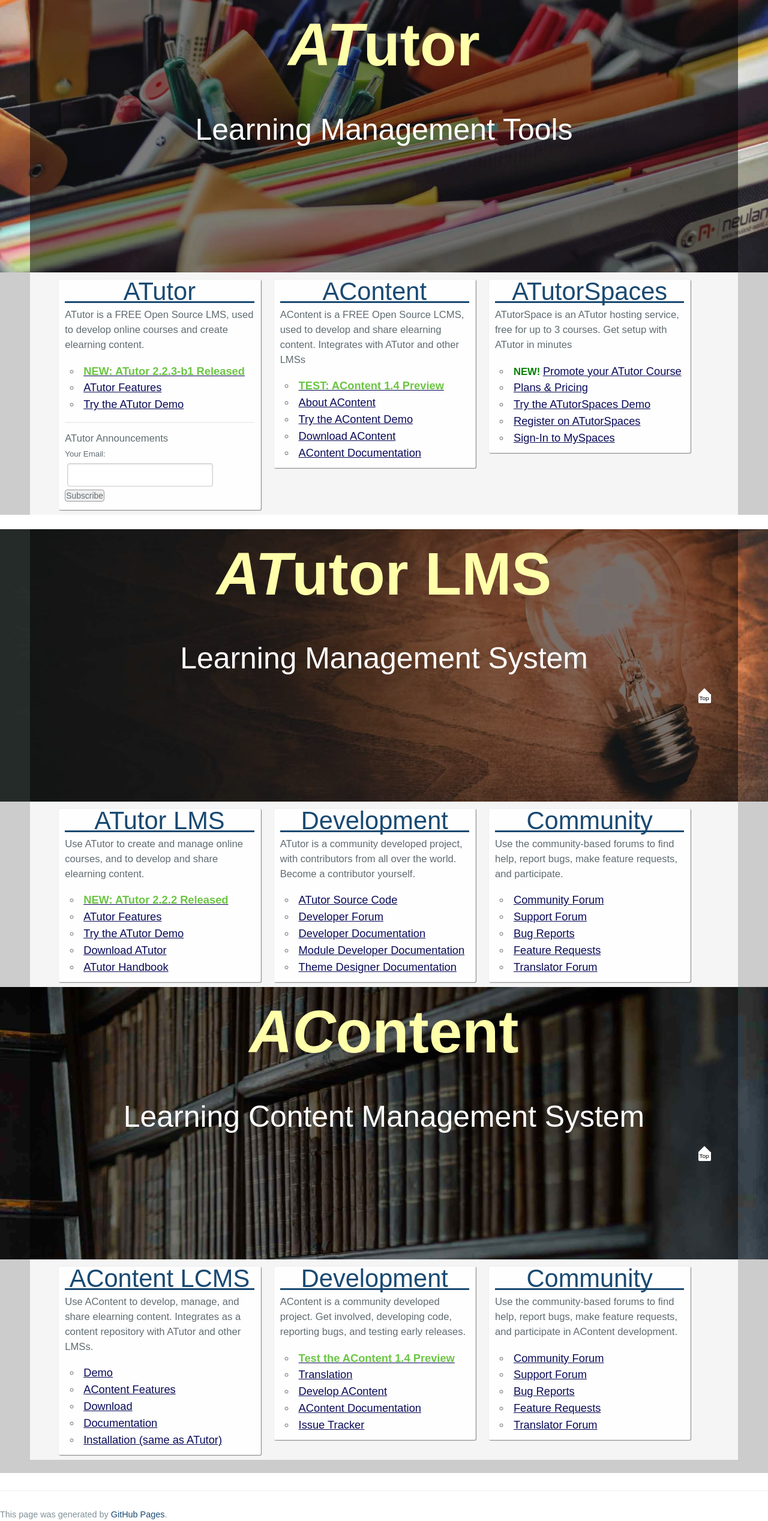
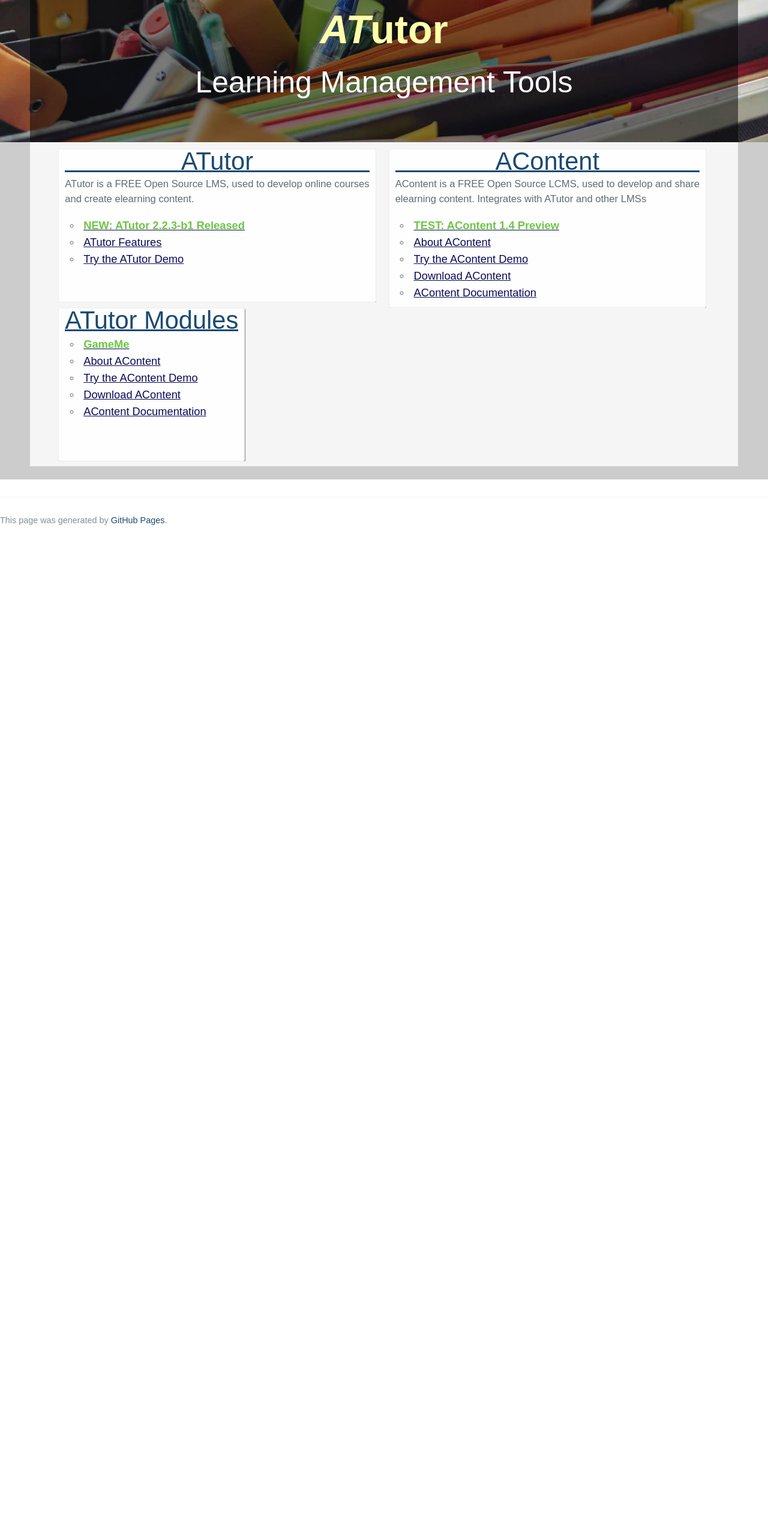
Before and after one commit to atutor/atutor.github.io, a PHP site: page /_site/index.html in a window 1280 px wide. Shown: the whole page at 60% size. After the commit the page ends 875 px from the top, so only its background shows below. Run offline with PHP 8.4, Linux system fonts and the light colour scheme.

Commit message:
design ideas for home page

```diff
--- a/_config.yml
+++ b/_config.yml
@@ -1,3 +1,4 @@
 theme: jekyll-theme-cayman
 plugins_dir: jekyll-github-metadata
 github: [metadata]
+repository: atutor/atutor.github.io
--- a/_site/assets/css/style.css
+++ b/_site/assets/css/style.css
@@ -324,6 +324,8 @@ a:hover { text-decoration: underline; }
 .project-tagline { background-color: rgba(0, 0, 0, 0.5); }
 
 .main-content { max-width: 100%; padding: 0; }
+
+.main-content h2 { margin: 0; }
 
 /*
 atutor.ca main styles
@@ -703,7 +705,7 @@ table.support { width: 90%; margin-left: auto; margin-right: auto; }
 
 .cd-container { width: 95%; margin-left: auto; margin-right: auto; /*border:thin solid red;*/ height: auto; padding: .2em; }
 
-.home-splash { height: auto; width: 27vw; margin-left: .5vw; margin-right: .5vw; float: left; font-size: 1.3vw; /* border:thin solid black; */ }
+.home-splash { height: 100%; width: 42vw; margin-left: .5vw; margin-right: .5vw; float: left; font-size: 1.3vw; display: block; overflow: auto; /* border:thin solid black; */ }
 
 .home-splash ul > li > ul > li > a:link { text-decoration: underline; color: #090A59; font-size: 1.1em; }
 
@@ -805,11 +807,11 @@ main { margin-top: 1.8em; overflow: visible; }
 
 #splash-links a:hover, #splash-links a:focus { background-color: rgba(0, 0, 0, 0.5); }
 
-.tpbg { background-color: rgba(0, 0, 0, 0.5); background-position: center; height: 35.5vw; width: 92.2%; margin-left: auto; margin-right: auto; border: thick sold black; }
+.tpbg { background-color: rgba(0, 0, 0, 0.5); background-position: center; height: 18.5vw; width: 92.2%; margin-left: auto; margin-right: auto; border: thick sold black; }
 
-.tpbg h1 { font-size: 5em; text-align: center; font-weight: 700; }
+.tpbg h1 { font-size: 3.5em; text-align: center; font-weight: 700; }
 
-.tpbg h2 { font-size: 3em; text-align: center; font-weight: 700; color: white; }
+.tpbg h2 { font-size: 2.5em; text-align: center; font-weight: 700; color: white; }
 
 .clbg { background-color: rgba(255, 255, 255, 0.8); background-position: center; /* height:44.5vh; */ min-height: 12vw; width: 92.2%; margin-left: auto; margin-right: auto; padding-top: .5em; padding-bottom: .5em; overflow: auto; }
 
@@ -817,13 +819,13 @@ main { margin-top: 1.8em; overflow: visible; }
 
 .clbg h2 { font-size: 2.5em; text-align: center; font-weight: 500; }
 
-.cd-fixed-bg { font-size: 1.3vw; background-size: cover; background-attachment: fixed; background-repeat: no-repeat; background-position: center center; background-color: #eeeeee; min-height: 27vw; }
+.cd-fixed-bg { font-size: 1.3vw; background-size: cover; background-attachment: fixed; background-repeat: no-repeat; background-position: center center; background-color: #eeeeee; /* min-height: 27vw;     	*/ }
 
 .cd-fixed-bg2 { width: 100%; font-size: 1.3vw; background-size: cover; background-attachment: fixed; background-repeat: no-repeat; background-position: center center; height: 100%; }
 
 .cd-fixed-bg h2 { font-size: 3em; font-weight: 500; }
 
-.cd-fixed-bg h1 { margin: 0; font-size: 6em; text-align: center; font-weight: 700; }
+.cd-fixed-bg h1 { margin: 0; font-size: 4em; text-align: center; font-weight: 700; }
 
 .cd-fixed-bg.cd-bg-1 { /* background-image: url("images/backgrounds/cd-background-15.jpg");*/ background-image: url("/images/background1.jpg"); min-height: 100%; }
 
--- a/_site/index.html
+++ b/_site/index.html
@@ -49,13 +49,6 @@
 		        <li><a href="/atutor/features.php">ATutor Features</a></li>
 		        <li><a href="/atutor/demo.php">Try the ATutor Demo</a></li>
 		        </ul>
-		        <hr />
-		        ATutor Announcements
-                <form action="/promo/subscribe.php" method="post">
-                    <small><label for="promoemail">Your Email:</label></small> <input type="text" class="input" name="email" id="promoemail"/>
-                    <input type="submit" class="submit" name="submit" value="Subscribe" />
-                </form>
-
 		      </li>
 		      </ul>
 		    </div>
@@ -73,140 +66,27 @@
 		      </li>
 		      </ul>
 		    </div>
-		    <div class="home-splash">
-		    <ul>
-		      <li><h2><a href="https://www.atutorspaces.com" class="splash-link" target="atsp">ATutorSpaces</a> </h2>
-		      <hr class="home-line" />
-		      <p>ATutorSpace is an ATutor hosting service, free for up to 3 courses. Get setup with ATutor in minutes </p>
-		      <ul><li><span style="color:green;font-weight:700;">NEW!</span> <a href="https://www.atutorspaces.com/courses.php" target="atsp">Promote your ATutor Course</a></li>
-		        <li><a href="https://www.atutorspaces.com/plans.php" target="atsp">Plans & Pricing</a></li>
-		        <li><a href="https://www.atutorspaces.com/demo.php" target="atsp">Try the ATutorSpaces Demo</a></li>
-		        <li><a href="https://www.atutorspaces.com/my/register.php" target="atsp">Register on ATutorSpaces</a></li>
-                <li><a href="https://www.atutorspaces.com/my/sign-in.php" target="atsp">Sign-In to MySpaces</a></li>
-		      </ul>
-		      </li>
-		      </ul>
-		    </div>
-	  </div>
-		</div>
-	</div>
-	<br style="float:left; clear:both;" />
-	<div class="cd-fixed-bg cd-bg-2">
-	<a id="atutor"></a>
-	<div class="tpbg">
-		<h1><em>AT</em>utor LMS</h1>
-	    <h2>Learning Management System</h2>
-	    <div class="to_top"><a href="#top" class="up-arrow">Top</a></div>
-    </div>
-	</div>
-		<div class="cd-scrolling-bg cd-color-3">
-		<div class="clbg">
-		<div class="cd-container">
-		    <div class="home-splash">
-		    <ul>
-		      <li><h2><a href="atutor/" class="splash-link">ATutor LMS</a> </h2>
-		      <hr class="home-line" />
-		      <p>Use ATutor to create and manage online courses, and to develop and share elearning content. </p>
-		      <ul><li><a href="https://github.com/atutor/ATutor/releases/tag/atutor_2_2_2"><span style="color: #6cc644;font-weight:700;">NEW: ATutor 2.2.2 Released</span></a></li>
-		        <li><a href="/atutor/features.php">ATutor Features</a></li>
-		        <li><a href="/atutor/demo.php">Try the ATutor Demo</a></li>
-		        <li><a href="/atutor/download.php">Download ATutor</a></li>
-               <!-- <li><a href="/atutor/development/index.php">Develop ATutor</a></li> -->
-                <li><a href="http://help.atutor.ca">ATutor Handbook</a></li>
-		      </ul>
-		      </li>
-		      </ul>
-		    </div>
-		    <div class="home-splash">
-                <ul>
-                  <li><h2><a href="/development" class="splash-link">Development</a> </h2>
-                  <hr class="home-line" />
-                  <p>ATutor is a community developed project, with contributors from all over the world. Become a contributor yourself. </p>
-                  <ul><li><a href="https://github.com/atutor/ATutor/">ATutor Source Code</a></li>
-                    <li><a href="http://www.atutor.ca/forum/12/1.html">Developer Forum</a></li>
-                    <li><a href="http://help.atutor.ca/developer/guidelines.html">Developer Documentation</a></li>
-                    <li><a href="http://help.atutor.ca/developer/modules.html">Module Developer Documentation</a></li>
-                    <li><a href="http://help.atutor.ca/developer/themes.html">Theme Designer Documentation</a></li>
-                  </ul>
-                  </li>
-                  </ul>
-		    </div>
-		    <div class="home-splash">
-                <ul>
-                  <li><h2><a href="atutor/" class="splash-link">Community</a>   </h2>
-                  <hr class="home-line" />
-                  <p>Use the community-based forums to find help, report bugs, make feature requests, and participate. </p>
-                  <ul><li><a href="/forum/16/1.html">Community Forum</a></li>
-                    <li><a href="/forum/7/1.html">Support Forum</a></li>
-                    <li><a href="/forum/3/1.html">Bug Reports</a></li>
-                    <li><a href="/forum/2/1.html">Feature Requests</a></li>
-                    <li><a href="/forum/4/1.html">Translator Forum</a></li>
-                  </ul>
-                  </li>
-                  </ul>
-		    </div>
-		</div>
-	</div>
-	</div>
-	<div class="cd-fixed-bg cd-bg-3">
-	    <a id="acontent"></a>
-        <div class="tpbg">
-            <h1><em>AC</em>ontent</h1>
-            <h2>Learning Content Management System</h2>
-            <div class="to_top"><a href="#top" class="up-arrow">Top</a></div>
-        </div>
-	</div>
-    <div class="cd-scrolling-bg cd-color-3">
-        <div class="clbg">
-            <div class="cd-container">
-            <div class="home-splash">
-                    <ul><li><h2><a href="/acontent" class="splash-link">AContent LCMS</a></h2>
+
+
+	  <div class="home-splash">
+                    <ul>
+                      <li><h2><a href="acontent/" class="splash-link">ATutor Modules</a> </h2>
                       <hr class="home-line" />
-                      <p>Use AContent to develop, manage, and share elearning content. Integrates as a content repository with ATutor and other LMSs. </p>
-                        <ul>
-                        <li><a href="/acontent/demo.php">Demo</a></li>
-                        <li><a href="/acontent/#featuresacontent">AContent Features</a></li>
-                        <li><a href="/acontent/downloads.php">Download</a></li>
-                        <li><a href="/acontent/docs/index.php">Documentation</a></li>
-                        <li><a href="/atutor/docs/installation.php">Installation (same as ATutor)</a></li>
-                        </ul>
-                    </li>
-                    </ul>
-                </div>
-            <div class="home-splash">
-                <ul>
-                <li><h2><a href="/development" class="splash-link">Development</a></h2>
-                      <hr class="home-line" />
-                      <p>AContent is a community developed project. Get involved, developing code, reporting bugs, and testing early releases. </p>
 
-                        <ul>
-                        <li><a href="/acontent/demo.php"><span style="color: #6cc644;font-weight:700;">Test the AContent 1.4 Preview</span></a></li>
-                        <li><a href="/acontent/translate/index.php">Translation</a></li>
-                        <li><a href="/development/index.php">Develop AContent</a></li>
+                      <ul>
+                      <li><a href="https://github.com/atutor/gameme"><span style="color: #6cc644;font-weight:700;">GameMe</span></a></li>
+                        <li><a href="/acontent">About AContent</a></li>
+                        <li><a href="/acontent/demo.php">Try the AContent Demo</a></li>
+                        <li><a href="/acontent/downloads.php">Download AContent</a></li>
                         <li><a href="/acontent/docs/index.php">AContent Documentation</a></li>
-                        <li><a href="/atutor/mantis/">Issue Tracker</a></li>
-                      </ul>
-                    </li>
-                </ul>
-            </div>
-            <div class="home-splash">
-                <ul>
-                <li><h2><a href="acontent/" class="splash-link">Community</a></h2>
-                      <hr class="home-line" />
-                      <p>Use the community-based forums to find help, report bugs, make feature requests, and participate in AContent development. </p>
-
-                    <ul>
-                    <li><a href="/forum/16/1.html">Community Forum</a></li>
-                    <li><a href="/forum/7/1.html">Support Forum</a></li>
-                    <li><a href="/forum/3/1.html">Bug Reports</a></li>
-                    <li><a href="/forum/2/1.html">Feature Requests</a></li>
-                    <li><a href="/forum/4/1.html">Translator Forum</a></li>
                       </ul>
                       </li>
                       </ul>
-            </div>
-        </div>
-    </div>
+                    </div>
+              </div>
+         	  </div>
+		</div>
+	</div>
 </div>
 		<a id="atsp"></a>
 
```
Also changed, not shown: assets/css/style.scss (+12 -8 lines), index.html (+15 -135 lines).
